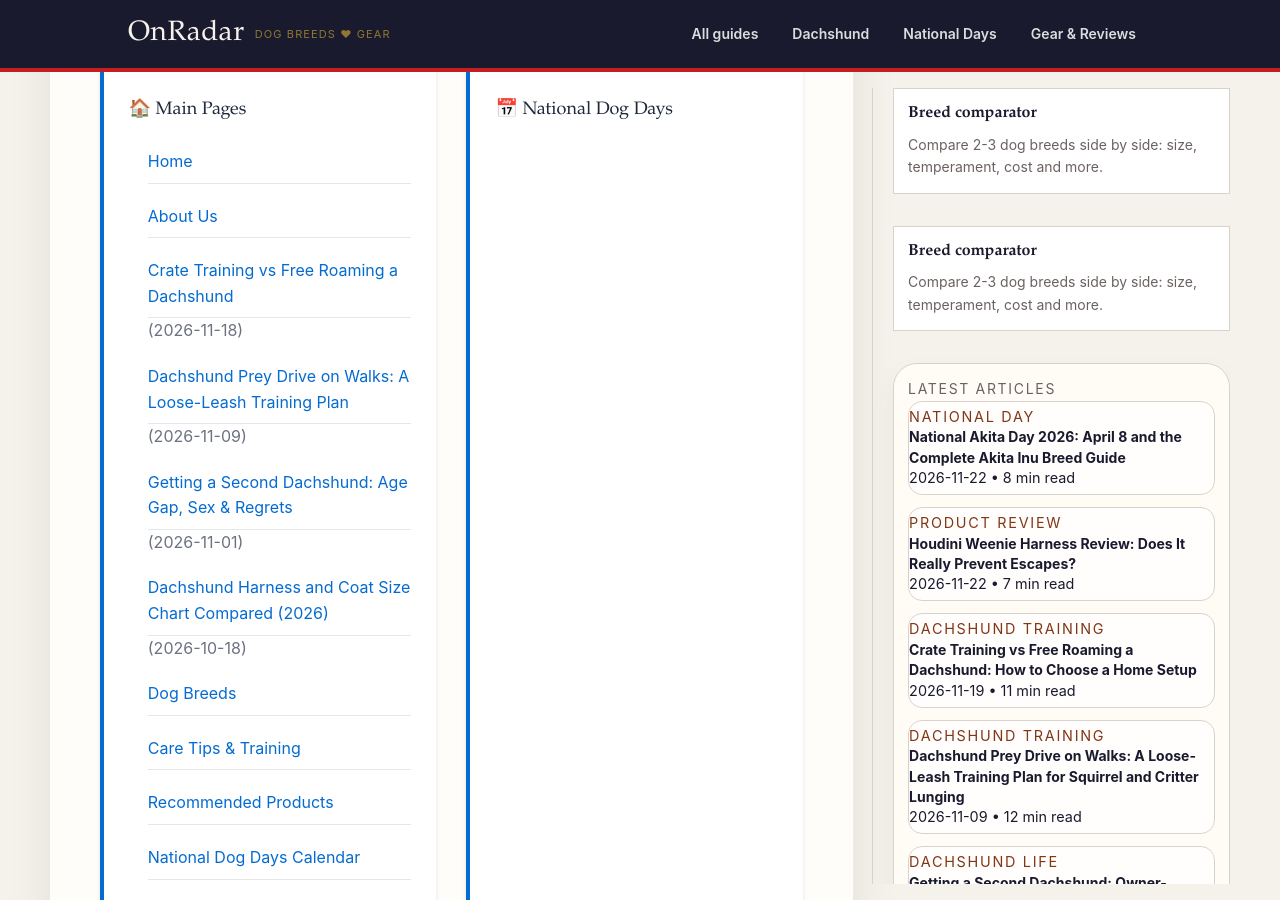
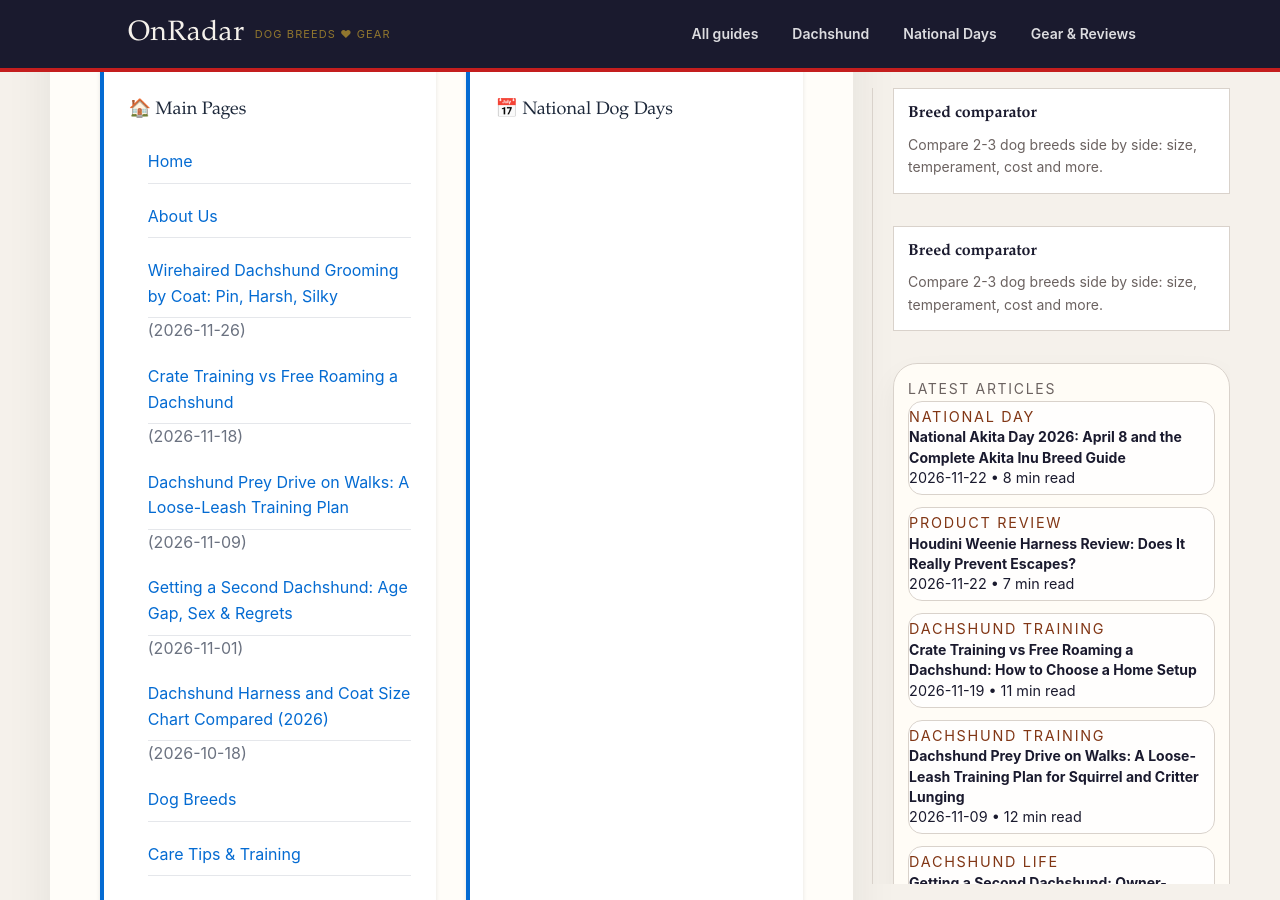
Before and after one commit to onradar-dogs/onradar-dogs.github.io, a Jekyll site: the page sitemap.html, which Jekyll copies as it is, in a window 1280 px wide and 900 px high, scrolled down 449 px. Built offline with Jekyll 4.4.1, drawn with Linux system fonts in a browser that asks for light colours.

Commit message:
List wirehaired-dachshund-coat-grooming.html in sitemap.html

```diff
--- a/sitemap.html
+++ b/sitemap.html
@@ -334,7 +334,7 @@ img{max-width:100%;height:auto}
             <ul>
                 <li><a href="/">Home</a></li>
                 <li><a href="/about.html">About Us</a></li>
-                <li><a href="/dachshund-crate-free-roaming.html">Crate Training vs Free Roaming a Dachshund</a> <span style="color:#6b7280;">(2026-11-18)</span></li><li><a href="/dachshund-prey-drive-loose-leash-training.html">Dachshund Prey Drive on Walks: A Loose-Leash Training Plan</a> <span style="color:#6b7280;">(2026-11-09)</span></li><li><a href="/second-dachshund-age-gap-pairing.html">Getting a Second Dachshund: Age Gap, Sex &amp; Regrets</a> <span style="color:#6b7280;">(2026-11-01)</span></li><li><a href="/dachshund-harness-coat-size-chart.html">Dachshund Harness and Coat Size Chart Compared (2026)</a> <span style="color:#6b7280;">(2026-10-18)</span></li><li><a href="/breeds.html">Dog Breeds</a></li>
+                <li><a href="/wirehaired-dachshund-coat-grooming.html">Wirehaired Dachshund Grooming by Coat: Pin, Harsh, Silky</a> <span style="color:#6b7280;">(2026-11-26)</span></li><li><a href="/dachshund-crate-free-roaming.html">Crate Training vs Free Roaming a Dachshund</a> <span style="color:#6b7280;">(2026-11-18)</span></li><li><a href="/dachshund-prey-drive-loose-leash-training.html">Dachshund Prey Drive on Walks: A Loose-Leash Training Plan</a> <span style="color:#6b7280;">(2026-11-09)</span></li><li><a href="/second-dachshund-age-gap-pairing.html">Getting a Second Dachshund: Age Gap, Sex &amp; Regrets</a> <span style="color:#6b7280;">(2026-11-01)</span></li><li><a href="/dachshund-harness-coat-size-chart.html">Dachshund Harness and Coat Size Chart Compared (2026)</a> <span style="color:#6b7280;">(2026-10-18)</span></li><li><a href="/breeds.html">Dog Breeds</a></li>
                 <li><a href="/tips.html">Care Tips & Training</a></li>
                 <li><a href="/products.html">Recommended Products</a></li><li><a href="/national-days.html">National Dog Days Calendar</a></li><li><a href="/news-and-events.html">News &amp; Events</a></li>
             </ul>
```
